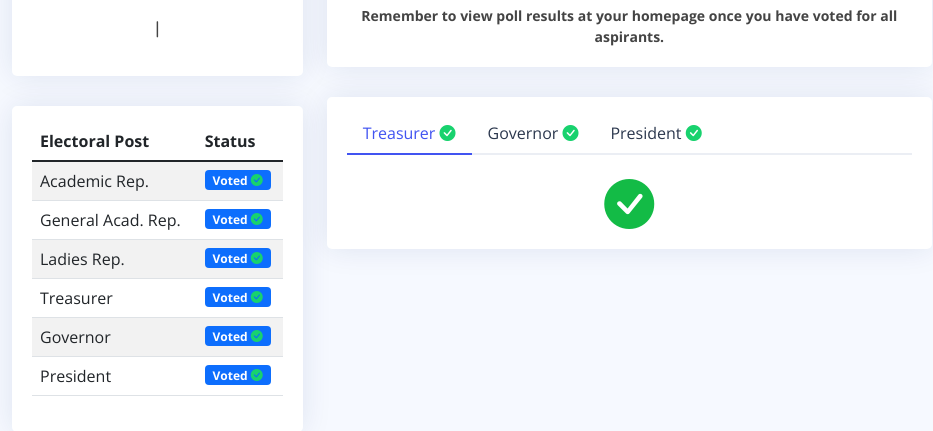
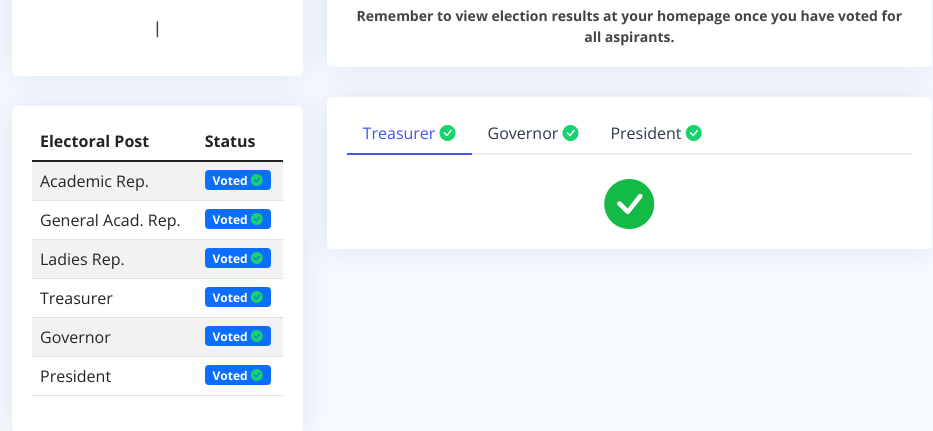
Before and after one commit to morikeli/uchaguzi_online, a Django app: template voters/templates/voters/voting.html in a window 1280 px wide. Shown: the part 224-655 px from the top of the page, without its empty margins (318-1251 px from the left). Run offline with Django 4.2, Linux system fonts and the light colour scheme; data comes from the database, SQL or seed files in the repository; tables that the repository leaves empty hold one stand-in row (values such as "Sample post"); the template is opened without the code that fills it: values that come from a table or form of the project are taken from there, most other values are stand-ins (such as "Sample title", 1, 10 or a date in 2020); some libraries are stand-ins or nearby versions.

Commit message:
madea slight change

```diff
--- a/voters/templates/voters/voting.html
+++ b/voters/templates/voters/voting.html
@@ -209,7 +209,7 @@
 									<div class="pt-3 text-center">
 										<i class="bi-check-circle-fill" style="font-size: 50px; color: #13bb46; text-align: center;"></i>
 										<hr class="dropdown-divider">
-										<small class="fw-bold">Remember to view poll results at your homepage once you have voted for all aspirants.</small>
+										<small class="fw-bold">Remember to view election results at your homepage once you have voted for all aspirants.</small>
 									</div>
 									{% else %}
 									<form action="" method="post">
```
